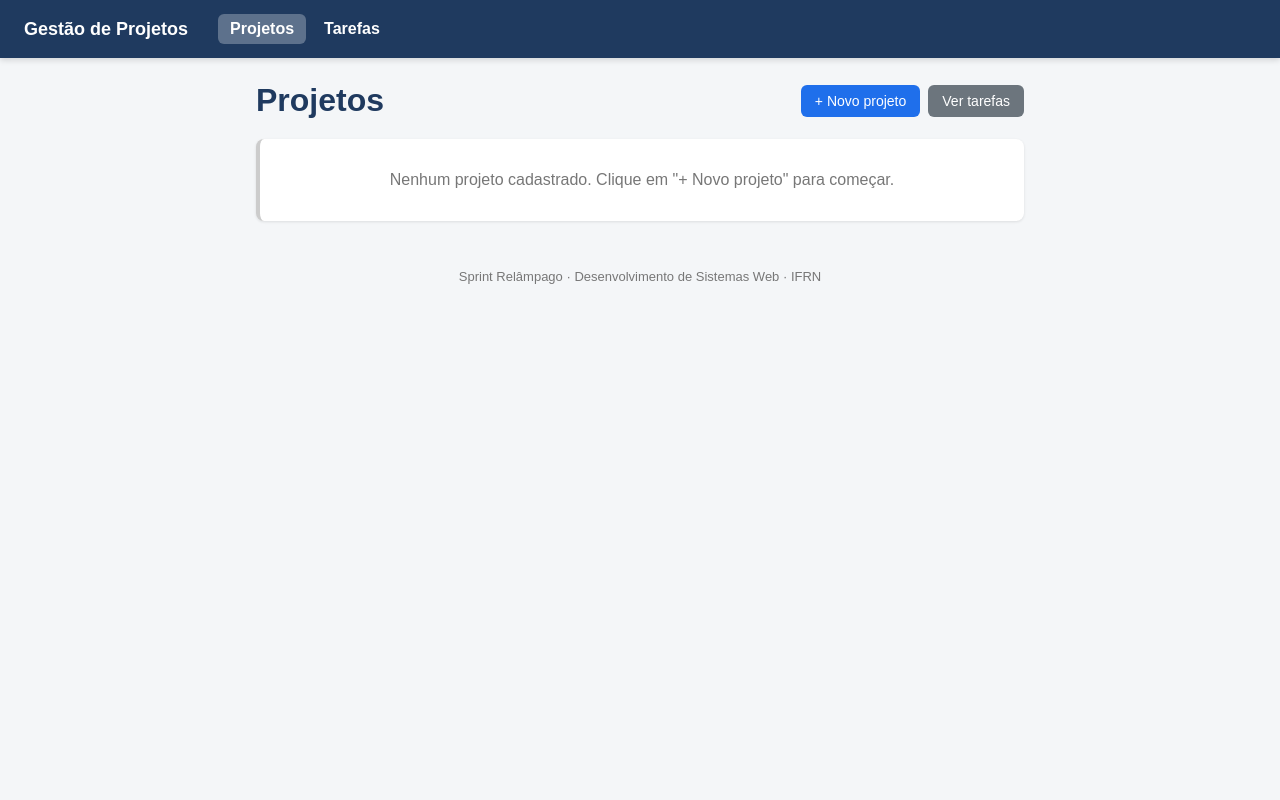
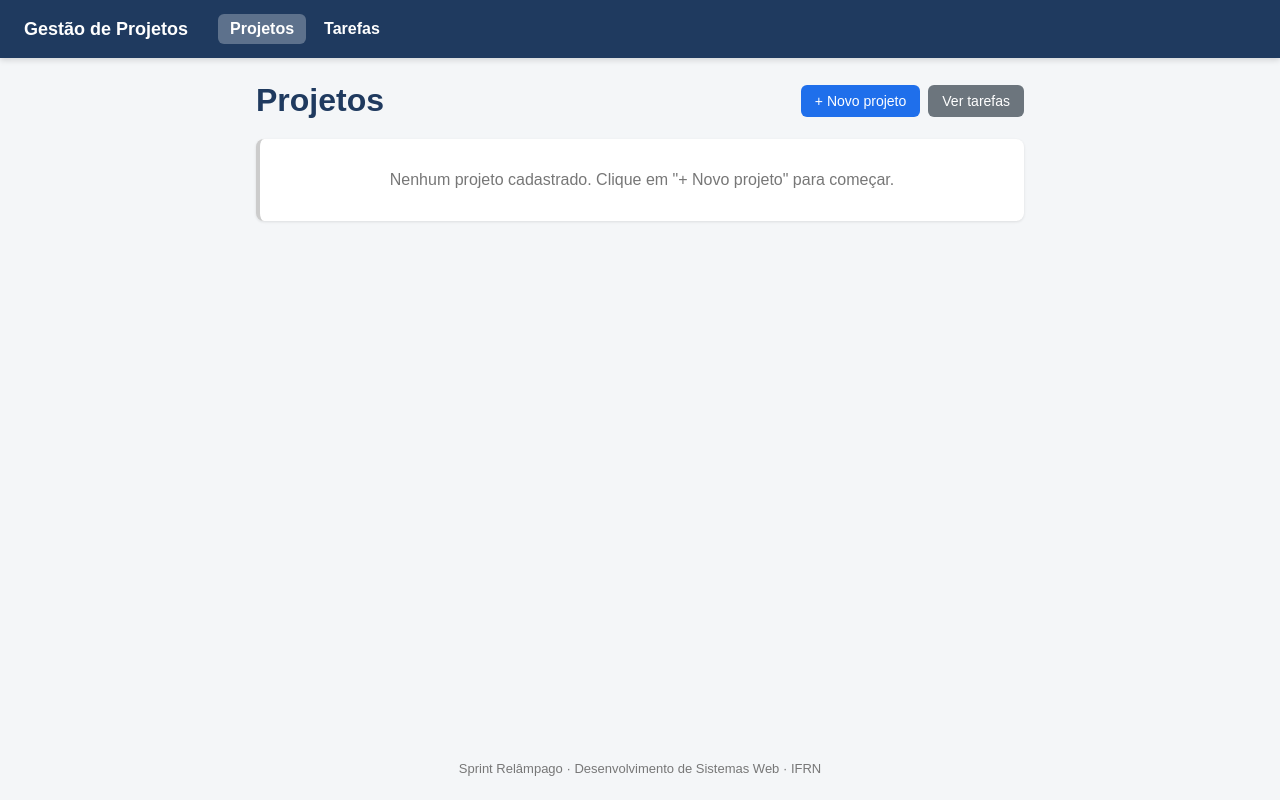
Before and after one commit to provatrack-dev/sprint-relampago-django, a Django app: page / in a window 1280 px wide. Run offline with Django 5.2, Linux system fonts and the light colour scheme; data that the repository does not hold is empty.

Commit message:
style: fixa o rodapé no fim da página(#7)

```diff
--- a/core/static/core/css/styles.css
+++ b/core/static/core/css/styles.css
@@ -184,3 +184,14 @@ ul.lista li.vazio {
   .navbar .marca { width: 100%; margin-bottom: 6px; }
   .page-header { flex-direction: column; align-items: flex-start; }
 }
+
+/*Rodapé sempre no final da tela*/
+body {
+  min-height: 100vh;
+  display: flex;
+  flex-direction: column;
+}
+main.container {
+  flex: 1;
+  width: 100%;
+}
```
